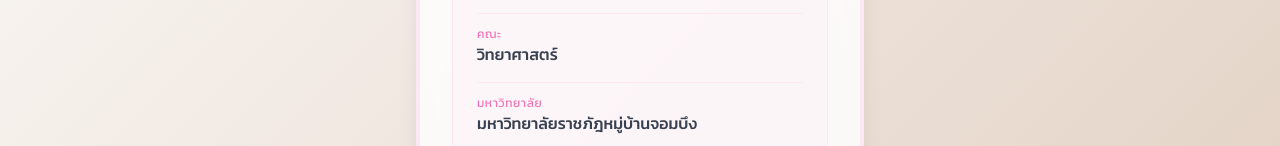
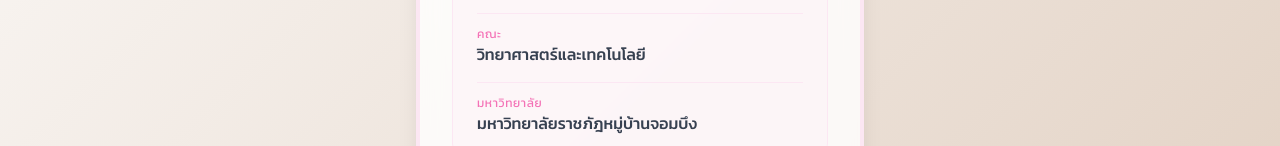
Before and after one commit to kittipong58020/website_cs, a plain HTML site: page index.html in a window 1280 px wide. Shown: the part 471-617 px from the top of the page. Drawn offline with nearby package versions, Linux system fonts and the light colour scheme.

Commit message:
Update index.html

```diff
--- a/index.html
+++ b/index.html
@@ -44,7 +44,7 @@
 
                 <div class="flex flex-col border-t border-pink-100 pt-3">
                     <span class="text-xs text-pink-400 uppercase tracking-wider">คณะ</span>
-                    <span class="text-gray-700 font-medium">วิทยาศาสตร์</span>
+                    <span class="text-gray-700 font-medium">วิทยาศาสตร์และเทคโนโลยี</span>
                 </div>
 
                 <div class="flex flex-col border-t border-pink-100 pt-3">
```
